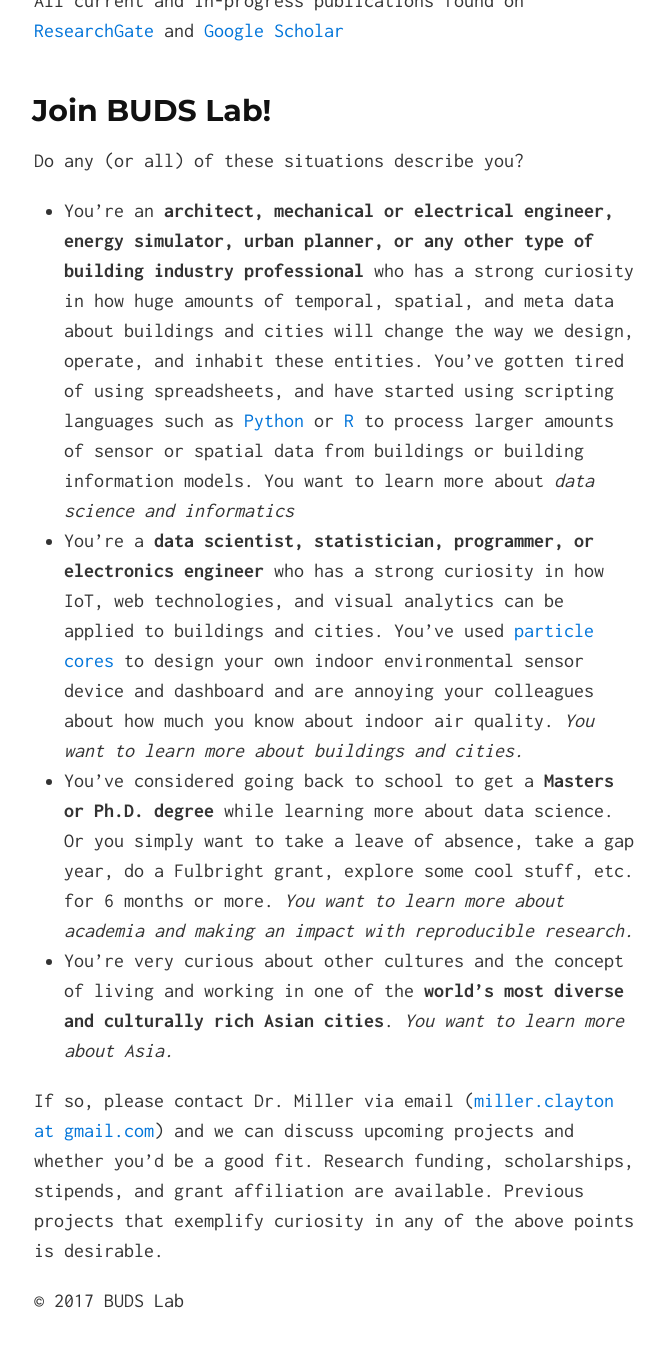
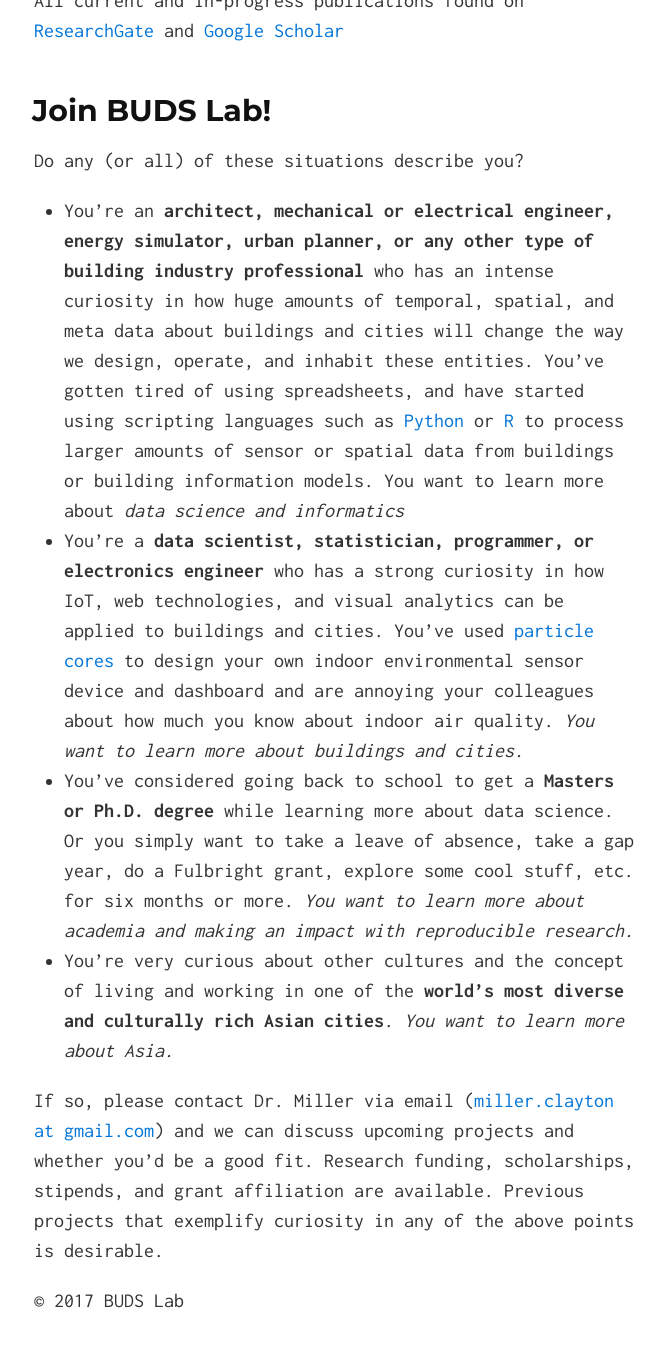
Before and after one commit to buds-lab/buds-lab.github.io, a Jekyll site: the page built from index.md, in a window 1280 px wide and 1400 px high, scrolled down 1554 px. Shown: the top 1347 px of the window, without its empty margins (306-971 px from the left). Built offline with Jekyll 4.4.1, drawn with Linux system fonts in a browser that asks for light colours.

Commit message:
proofread

```diff
--- a/index.md
+++ b/index.md
@@ -26,9 +26,9 @@ All current and in-progress publications found on [ResearchGate](https://www.res
 
 ## Join BUDS Lab!
 Do any (or all) of these situations describe you?
-* You're an **architect, mechanical or electrical engineer, energy simulator, urban planner, or any other type of building industry professional** who has a strong curiosity in how huge amounts of temporal, spatial, and meta data about buildings and cities will change the way we design, operate, and inhabit these entities. You've gotten tired of using spreadsheets, and have started using scripting languages such as [Python](https://www.python.org/){:target="_blank"} or [R](https://www.r-project.org/){:target="_blank"} to process larger amounts of sensor or spatial data from buildings or building information models. You want to learn more about *data science and informatics*
+* You're an **architect, mechanical or electrical engineer, energy simulator, urban planner, or any other type of building industry professional** who has an intense curiosity in how huge amounts of temporal, spatial, and meta data about buildings and cities will change the way we design, operate, and inhabit these entities. You've gotten tired of using spreadsheets, and have started using scripting languages such as [Python](https://www.python.org/){:target="_blank"} or [R](https://www.r-project.org/){:target="_blank"} to process larger amounts of sensor or spatial data from buildings or building information models. You want to learn more about *data science and informatics*
 * You're a **data scientist, statistician, programmer, or electronics engineer** who has a strong curiosity in how IoT, web technologies, and visual analytics can be applied to buildings and cities. You've used [particle cores](https://www.particle.io/){:target="_blank"} to design your own indoor environmental sensor device and dashboard and are annoying your colleagues about how much you know about indoor air quality. *You want to learn more about buildings and cities.*
-* You've considered going back to school to get a **Masters or Ph.D. degree** while learning more about data science. Or you simply want to take a leave of absence, take a gap year, do a Fulbright grant, explore some cool stuff, etc. for 6 months or more. *You want to learn more about academia and making an impact with reproducible research.*
+* You've considered going back to school to get a **Masters or Ph.D. degree** while learning more about data science. Or you simply want to take a leave of absence, take a gap year, do a Fulbright grant, explore some cool stuff, etc. for six months or more. *You want to learn more about academia and making an impact with reproducible research.*
 * You're very curious about other cultures and the concept of living and working in one of the **world's most diverse and culturally rich Asian cities**. *You want to learn more about Asia.*
 
 If so, please contact Dr. Miller via email ([miller.clayton at gmail.com](mailto:miller.clayton@gmail.com)) and we can discuss upcoming projects and whether you'd be a good fit. Research funding, scholarships, stipends, and grant affiliation are available. Previous projects that exemplify curiosity in any of the above points is desirable.
```
